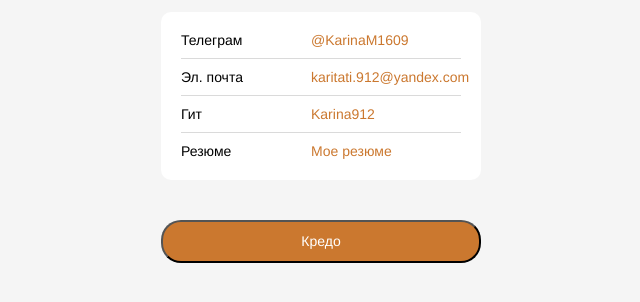
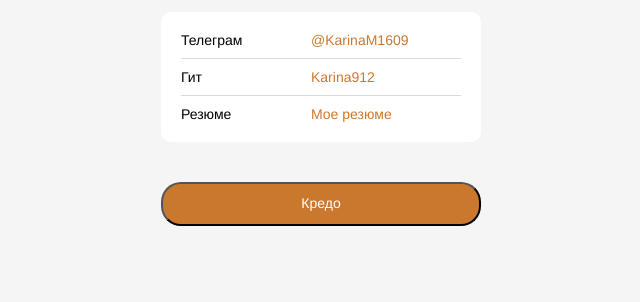
Before and after one commit to Karina912/-HTML-CSS, a plain HTML site: page index.html in a window 1280 px wide. Shown: the part 326-628 px from the top of the page, without its empty margins (319-959 px from the left). Drawn offline with Linux system fonts and the light colour scheme.

Commit message:
убрала_ссылку_на_почту

```diff
--- a/index.html
+++ b/index.html
@@ -24,12 +24,6 @@
             <a class="linsk__link" href="http://t.me/KarinaM1609">@KarinaM1609</a>
           </li>
           <li class="links__link">
-            <p class="links__title">Эл. почта</p>
-            <a class="linsk__link" href="karitati.912@yandex.com"
-              >karitati.912@yandex.com</a
-            >
-          </li>
-          <li class="links__link">
             <p class="links__title">Гит</p>
             <a class="linsk__link" href="https://github.com/Karina912">Karina912</a>
           </li>
```
